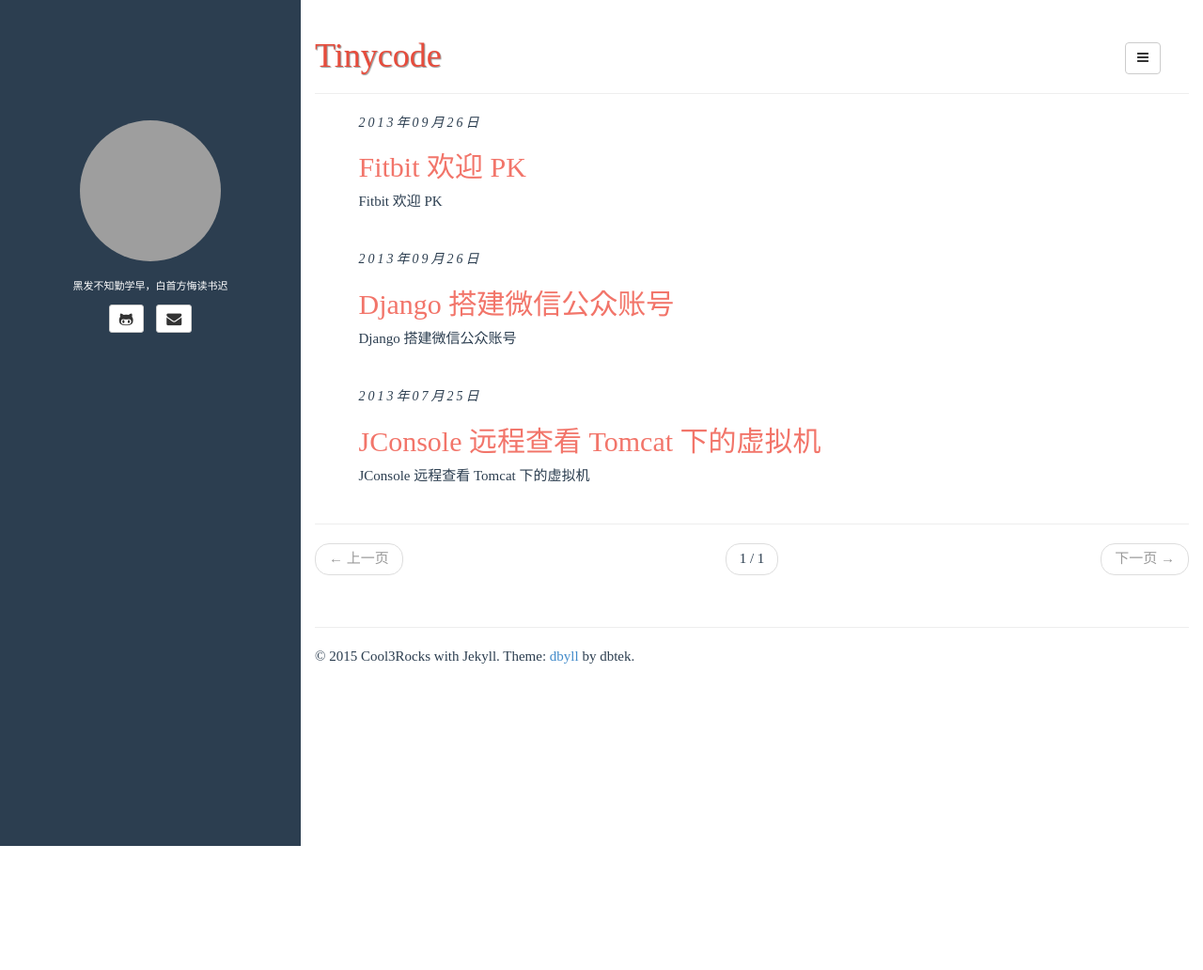
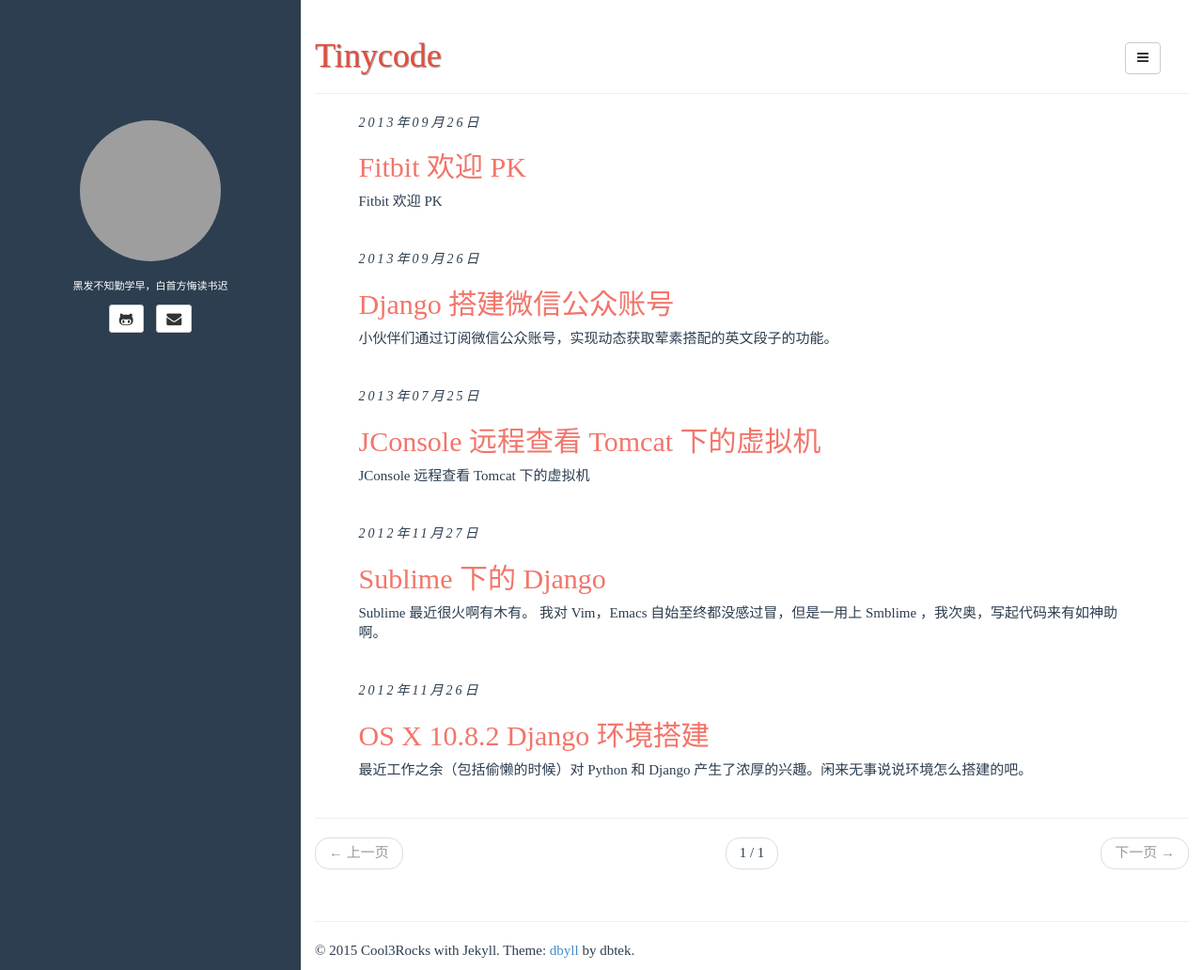
Before and after one commit to Cool3Rocks/cool3rocks.github.io, a Jekyll site: the page built from index.html, in a window 1280 px wide and 1032 px high. Shown: the whole window at 94% size. Built offline with Jekyll 4.4.1, drawn with Linux system fonts in a browser that asks for light colours; the list of posts is cut into pages by our own code; part of the change alters nothing that is shown; grey boxes are pictures that could not be loaded.

Commit message:
更新文章

```diff
--- /dev/null
+++ b/_posts/2012-11-26-macos-django.md
@@ -0,0 +1,51 @@
+---
+layout: post
+title: OS X 10.8.2 Django 环境搭建
+categories: [Python]
+tags: [Mac, Python, Django]
+description:
+---
+最近工作之余（包括偷懒的时候）对 Python 和 Django 产生了浓厚的兴趣。闲来无事说说环境怎么搭建的吧。
+
+##1. 安装 MacPorts
+
+终端下安装软件的工具，还算比较方便，环境搭建的开始。
+
+下载地址：http://www.macports.org/install.php
+
+##2. 安装 Python
+
+OS X 下已经默认安装了 Python 2.7.2 。要是你实在蛋疼了还想安装其他版本，那么在上一步完成的情况下，打开终端：
+
+	$ sudo port
+
+正常情况下输入账户密码，应该能进到 port 中了，进不去的多扶老奶奶过马路吧。
+
+看看我们能装的 Python 版本，终端输入：
+
+	search python
+
+出来很多版本，选一个安装吧：
+
+	install python25
+##3. 安装 Django
+
+到了我们的主角 Django 了，依旧是先下载。
+
+下载地址：https://www.djangoproject.com/download/
+
+之后解压到任意目录，打开终端，执行安装程序：
+
+	$ sudo python setup.py install
+
+安装完毕后，我们来验证一下 Django 是否安装成功了。
+
+	$ python
+
+	import django
+
+	django
+
+如果没有报错，那么一切顺利，Django 就算安装完毕了。
+
+我们最后执行的一条语句就是 Django 在系统中的绝对路径，记住怎么获得这个路径吧，它在今后还有用处的哦。
--- /dev/null
+++ b/_posts/2012-11-27-sublime-django.md
@@ -0,0 +1,78 @@
+---
+layout: post
+title: Sublime 下的 Django
+categories: [python]
+tags: [sublime, python]
+description:
+---
+
+Sublime 最近很火啊有木有。 我对 Vim，Emacs 自始至终都没感过冒，但是一用上 Smblime ，我次奥，写起代码来有如神助啊。
+
+##1. 安装 Sublime Text 2
+
+这玩意是收费的，虽然不买 License 除了定时弹几个窗口提醒你购买之外没什么影响，但是正当我们爽着的时候，突然这么一下还是很扫兴的。感谢115，需要就点这里吧，你懂的。
+
+##2. 安装 Package
+
+抄自网上的一段，感谢不知道被转载了多少次的无名作者。
+
+1. 打开 Sublime Text 2，按下 Control + ` 调出 Console
+
+2. 将以下代码粘贴进命令行中并回车：
+
+		import urllib2,os;pf=’Package Control.sublime-package’;ipp=sublime.installed_packages_path();os.makedirs(ipp) if not os.path.exists(ipp) else None;open(os.path.join(ipp,pf),’wb’).write(urllib2.urlopen(‘http://sublime.wbond.net/’+pf.replace(‘ ‘,’%20′)).read())
+
+3. 重启 Sublime Text 2，如果在 Preferences -> Package Settings 中见到 Package Control 这一项，就说明安装成功了。
+
+##3. 安装插件
+
+我只用了少量插件，个人感觉这些都是必装的。
+
+1. Ctags
+
+	函数跳转插件。用过 Vim 的应该比较熟悉，像我这样被 Eclipse 惯坏的可能会觉得函数跳转还得装插件，是件不可思议的事。
+
+	首先在 Sublime 里 Control + Shift + P 打开控制面板，找到 Package Control: Install Package，会列出所有可装的插件。 输入“ctags”，回车，马上就装好了。
+
+	Ctags 插件实际上是执行系统中的”ctags -R -f .tags”命令。关于 OS X 中的 ctags 命令，这里比较纠结，其实系统里已经有了，但是不支持“-R”参数，因此我们必须安装另一版本的 Ctags。
+
+		$ sudo port install ctags
+
+	安装好之后，新 ctags 的路径为：
+
+		/opt/local/bin/
+	打开我们的 Sublime 编辑器，找到菜单 Preference – Package Setting – Ctags – Settings Default，将其中的“extra_tag_paths” 属性的值改为：
+
+		[ [["source.python", "windows"], “/opt/local/bin”]],
+	现在我们随便打开一个 Java 项目测试一下，在项目上点右键（双指触摸），点击 Ctags: Rebuild Tags，建立缓存。
+
+	在函数上按住 Option + Shift  + 鼠标左键（单指触摸）就能实现跳转啦。
+
+2. GBK Encoding Support
+
+	中文支持插件。没什么好说的，装！
+
+3. Git
+
+	版本控制插件。先在 Sublime 中安装 Git 插件，之后回到终端：
+
+		$ sudo port install git-core
+
+	在天朝速度貌似比较慢，等着吧。装完打开菜单中 Tools – Git 试试是不是好用。
+
+4. Sublime CodelIntel
+
+	命令补全插件。装上它，我们的 Django 代码就能自动补全了（大部分）。首先安装 CodeIntel，接着我们还需要一步设置。打开终端：
+
+		$ python
+		import django
+		django
+
+	得到 Django 的安装路径
+
+		$ cd ~/.codeintel
+		$ open .
+
+	我们打开了一个隐藏文件夹，紧接着打开里面的 config 文件，将“pythonExtraPaths”属性的值改成：
+
+		/Library/Python/2.7/site-packages
--- a/_posts/2013-09-26-django-weixin-public.md
+++ b/_posts/2013-09-26-django-weixin-public.md
@@ -3,7 +3,7 @@ layout: post
 title: Django 搭建微信公众账号
 categories: [Python]
 tags: [Python, 微信, 公众账号]
-description: Django 搭建微信公众账号
+description:
 ---
 小伙伴们通过订阅微信公众账号，实现动态获取荤素搭配的英文段子的功能。
 
```
